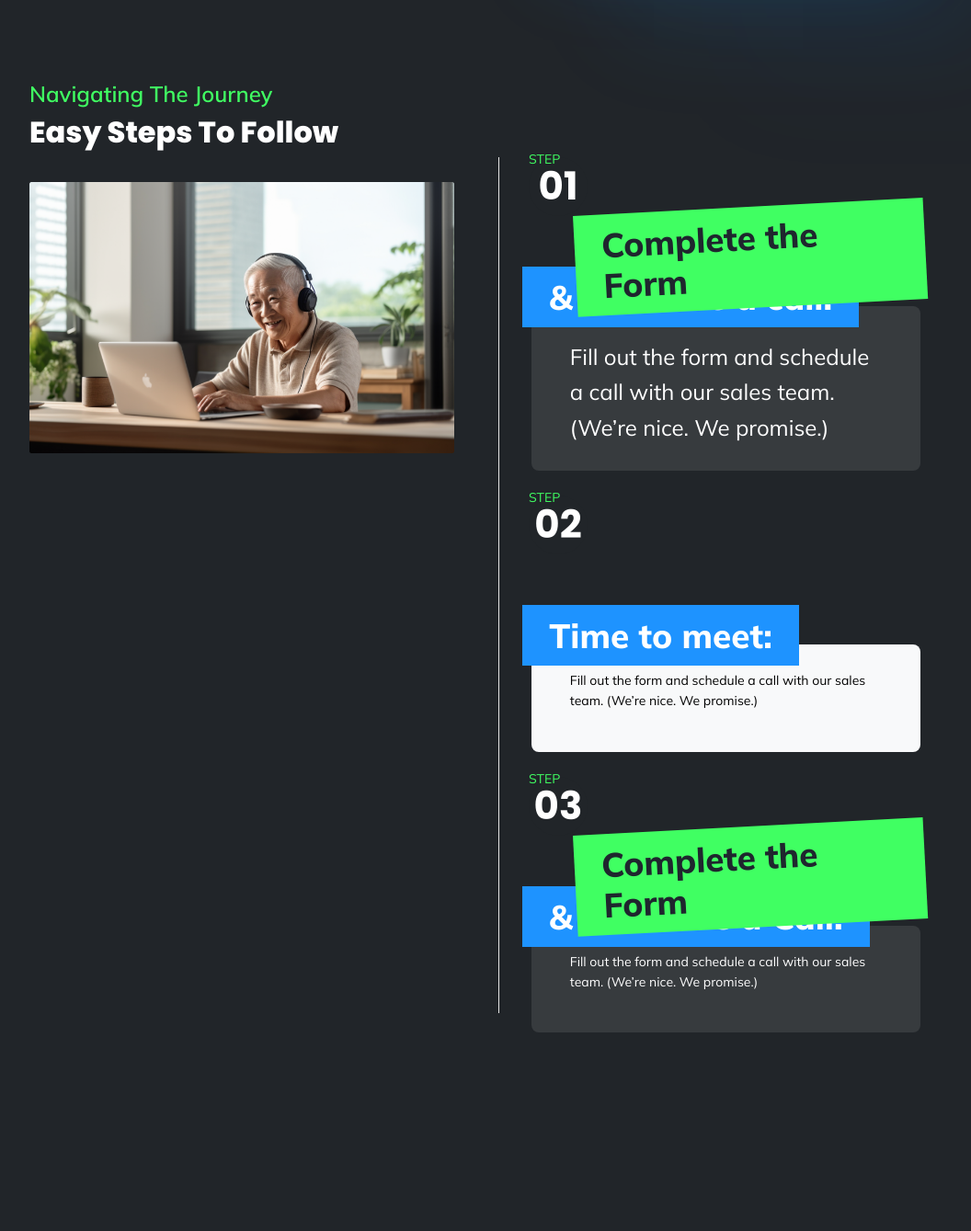
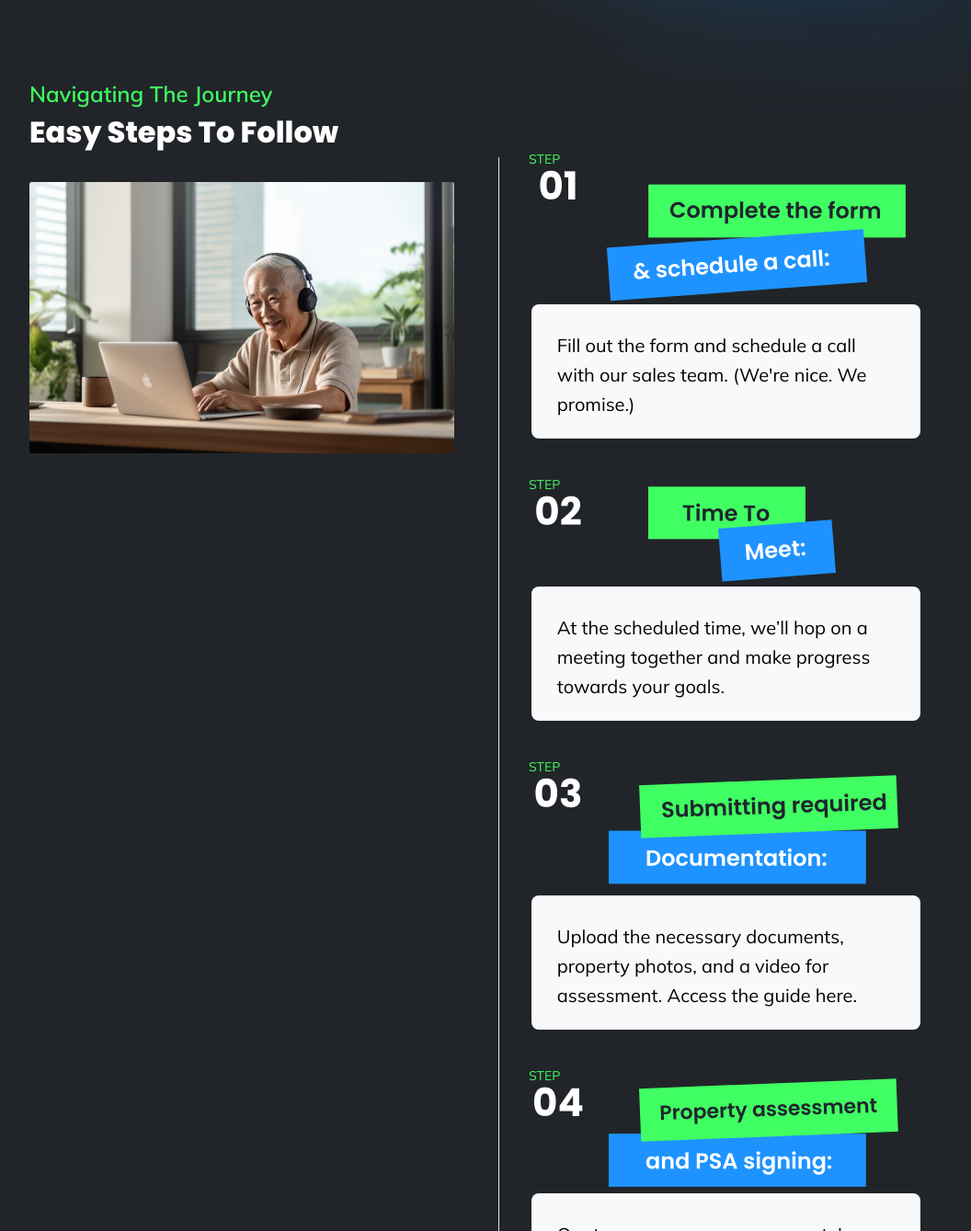
Before and after one commit to rafaelCastilloUX/websitev4S2R, a PHP site: page / in a window 1280 px wide. Shown: the part 5161-6500 px from the top of the page at 92% size, without its empty margins (122-1178 px from the left). Run offline with PHP 8.4, Linux system fonts and the light colour scheme; some libraries are stand-ins or nearby versions.

Commit message:
initial-scroll update

```diff
--- a/css/styles.css
+++ b/css/styles.css
@@ -557,10 +557,8 @@ footer .list-group-item>a{text-decoration: none;}
 }
 
 .timeline--card_step{
-  position: relative;
-  top: 1.5em;
   margin: 0.2em;
-  padding: 2em 3em;
+  padding: 1.5em 2em;
   background: rgb(255 255 255 / 10%);
   border-radius: 8px;
 }
--- a/index.php
+++ b/index.php
@@ -276,47 +276,105 @@
                       <div class="col p-4 overflow-y-auto" style="height: 60vh;margin-top: 5em;">
                         <!-- Section: Timeline -->
                         <section class="py-5">
-                          <ul class="timeline-with-icons">
-                            <li class="timeline-item mb-5" data-aos="fade-in-up" data-aos-anchor-placement="top" data-aos-delay="300">
+                          <ul class="timeline-with-icons" data-aos="fade-in-up" data-aos-delay="300">
+                            <li class="timeline-item mb-5">
+                              <div class="d-flex gap-1">
                                 <span class="timeline--icon" id="step01">
                                   <span class="timeline-step">STEP</span>
                                   <span class="timeline-number">01</span>
                                 </span>
-                              <div class="heading ms-5">
-                                <h5 class="textFrame rotate3 fw-bold bg-verde position-absolute z-2">Complete the Form</h5>
-                                <h5 class="textFrame bg-azul fw-bold text-white position-relative z-1" style="left:-1.5em; bottom:-1.5em">& schedule a call:</h5>
+                                <div class="heading ms-1">
+                                  <img src="img/journey-step01.svg" alt="Complete the Form and Schedule a Call: " class="img-fluid">
                                 </div><!--/in step-->
-                              <div class="timeline--card_step">
-                                <p class="fs-4 mb-0 mt-2">Fill out the form and schedule a call with our sales team. (We’re nice. We promise.)</p>
+                              </div><!--/d-flex-->
+                              <div class="timeline--card_step bg-light text-body-emphasis">
+                                <p class="fs-5 mb-0 mt-2">Fill out the form and schedule a call with our sales team. (We're nice. We promise.)</p>
                               </div><!--/card-step-->
-                            </li><!--/step-->
-                            <li class="timeline-item mb-5"  id="step02" data-aos-anchor=".timeline-with-icons"  data-aos="fade-in-up" data-aos-delay="300">
-                              <span class="timeline--icon">
+                            </li><!--/step 1-->
+                            <li class="timeline-item mb-5">
+                              <div class="d-flex gap-1">
+                                <span class="timeline--icon" id="step01">
                                   <span class="timeline-step">STEP</span>
                                   <span class="timeline-number">02</span>
                                 </span>
-                              <div class="heading ms-5">
-                                <!-- <h5 class="textFrame rotate3 fw-bold bg-verde position-absolute z-2">Complete the Form</h5> -->
-                                <h5 class="textFrame bg-azul fw-bold text-white position-relative z-1" style="left:-1.5em; bottom:-1.5em">Time to meet:</h5>
+                                <div class="heading ms-1">
+                                  <img src="img/journey-step02.svg" alt="Complete the Form and Schedule a Call: " class="img-fluid">
                                 </div><!--/in step-->
+                              </div><!--/d-flex-->
                               <div class="timeline--card_step bg-light text-body-emphasis">
-                                <p>Fill out the form and schedule a call with our sales team. (We’re nice. We promise.)</p>
+                                <p class="fs-5 mb-0 mt-2">At the scheduled time, we’ll hop on a meeting together and make progress towards your goals.</p>
                               </div><!--/card-step-->
-                            </li><!--/step-->
-                            <li class="timeline-item mb-5"  id="step03" data-aos-anchor=".timeline-with-icons" data-aos="fade-in-up" data-aos-delay="300">
-                              <span class="timeline--icon">
+                            </li><!--/step 2-->
+                            <li class="timeline-item mb-5">
+                              <div class="d-flex gap-1">
+                                <span class="timeline--icon" id="step01">
                                   <span class="timeline-step">STEP</span>
                                   <span class="timeline-number">03</span>
                                 </span>
-                              <div class="heading ms-5">
-                                <h5 class="textFrame rotate3 fw-bold bg-verde position-absolute z-2">Complete the Form</h5>
-                                <h5 class="textFrame bg-azul fw-bold text-white position-relative z-1" style="left:-1.5em; bottom:-1.5em">& Schedule a Call:</h5>
+                                <div class="heading ms-1">
+                                  <img src="img/journey-step03.svg" alt="Complete the Form and Schedule a Call: " class="img-fluid">
                                 </div><!--/in step-->
-                              <div class="timeline--card_step">
-                                <p>Fill out the form and schedule a call with our sales team. (We’re nice. We promise.)</p>
+                              </div><!--/d-flex-->
+                              <div class="timeline--card_step bg-light text-body-emphasis">
+                                <p class="fs-5 mb-0 mt-2">Upload the necessary documents, property photos, and a video for assessment. Access the guide here.</p>
                               </div><!--/card-step-->
-                            </li><!--/step-->
-
+                            </li><!--/step 3-->
+                            <li class="timeline-item mb-5">
+                              <div class="d-flex gap-1">
+                                <span class="timeline--icon" id="step01">
+                                  <span class="timeline-step">STEP</span>
+                                  <span class="timeline-number">04</span>
+                                </span>
+                                <div class="heading ms-1">
+                                  <img src="img/journey-step04.svg" alt="Complete the Form and Schedule a Call: " class="img-fluid">
+                                </div><!--/in step-->
+                              </div><!--/d-flex-->
+                              <div class="timeline--card_step bg-light text-body-emphasis">
+                                <p class="fs-5 mb-0 mt-2">Our team assesses your property's value, shares the results with our investor network, and you sign a PSA allowing us to market the property.</p>
+                              </div><!--/card-step-->
+                            </li><!--/step 4-->
+                            <li class="timeline-item mb-5">
+                              <div class="d-flex gap-1">
+                                <span class="timeline--icon" id="step01">
+                                  <span class="timeline-step">STEP</span>
+                                  <span class="timeline-number">05</span>
+                                </span>
+                                <div class="heading ms-1">
+                                  <img src="img/journey-step05.svg" alt="Complete the Form and Schedule a Call: " class="img-fluid">
+                                </div><!--/in step-->
+                              </div><!--/d-flex-->
+                              <div class="timeline--card_step bg-light text-body-emphasis">
+                                <p class="fs-5 mb-0 mt-2">We match you with home-buying investors in our national network. (We aim for multiple, competing bids.)</p>
+                              </div><!--/card-step-->
+                            </li><!--/step 5-->
+                            <li class="timeline-item mb-5">
+                              <div class="d-flex gap-1">
+                                <span class="timeline--icon" id="step01">
+                                  <span class="timeline-step">STEP</span>
+                                  <span class="timeline-number">06</span>
+                                </span>
+                                <div class="heading ms-1">
+                                  <img src="img/journey-step06.svg" alt="Complete the Form and Schedule a Call: " class="img-fluid">
+                                </div><!--/in step-->
+                              </div><!--/d-flex-->
+                              <div class="timeline--card_step bg-light text-body-emphasis">
+                                <p class="fs-5 mb-0 mt-2">You review one or more cash offers with rental terms to choose and accept your favorite</p>
+                              </div><!--/card-step-->
+                            </li><!--/step 6-->
+                            <li class="timeline-item mb-5" >
+                              <div class="d-flex gap-1">
+                                <span class="timeline--icon" id="step01">
+                                  <span class="timeline-step">STEP</span>
+                                  <span class="timeline-number">07</span>
+                                </span>
+                                <div class="heading ms-1">
+                                  <img src="img/journey-step07.svg" alt="Complete the Form and Schedule a Call: " class="img-fluid">
+                                </div><!--/in step-->
+                              </div><!--/d-flex-->
+                              <div class="timeline--card_step bg-light text-body-emphasis">
+                                <p class="fs-5 mb-0 mt-2"> You receive cash at closing, sign a lease agreement, and continue living in the comfort of your own home.</p>
+                              </div><!--/card-step-->
+                            </li><!--/step 7-->
                           </ul>
                         </section>
                         <!-- Section: Timeline -->
```
Also changed, not shown: img/journey-step01.svg (added), img/journey-step02.svg (added), img/journey-step03.svg (added), img/journey-step04.svg (added), img/journey-step05.svg (added), img/journey-step06.svg (added), img/journey-step07.svg (added). Lines whose indentation alone changed are shown as unchanged.
